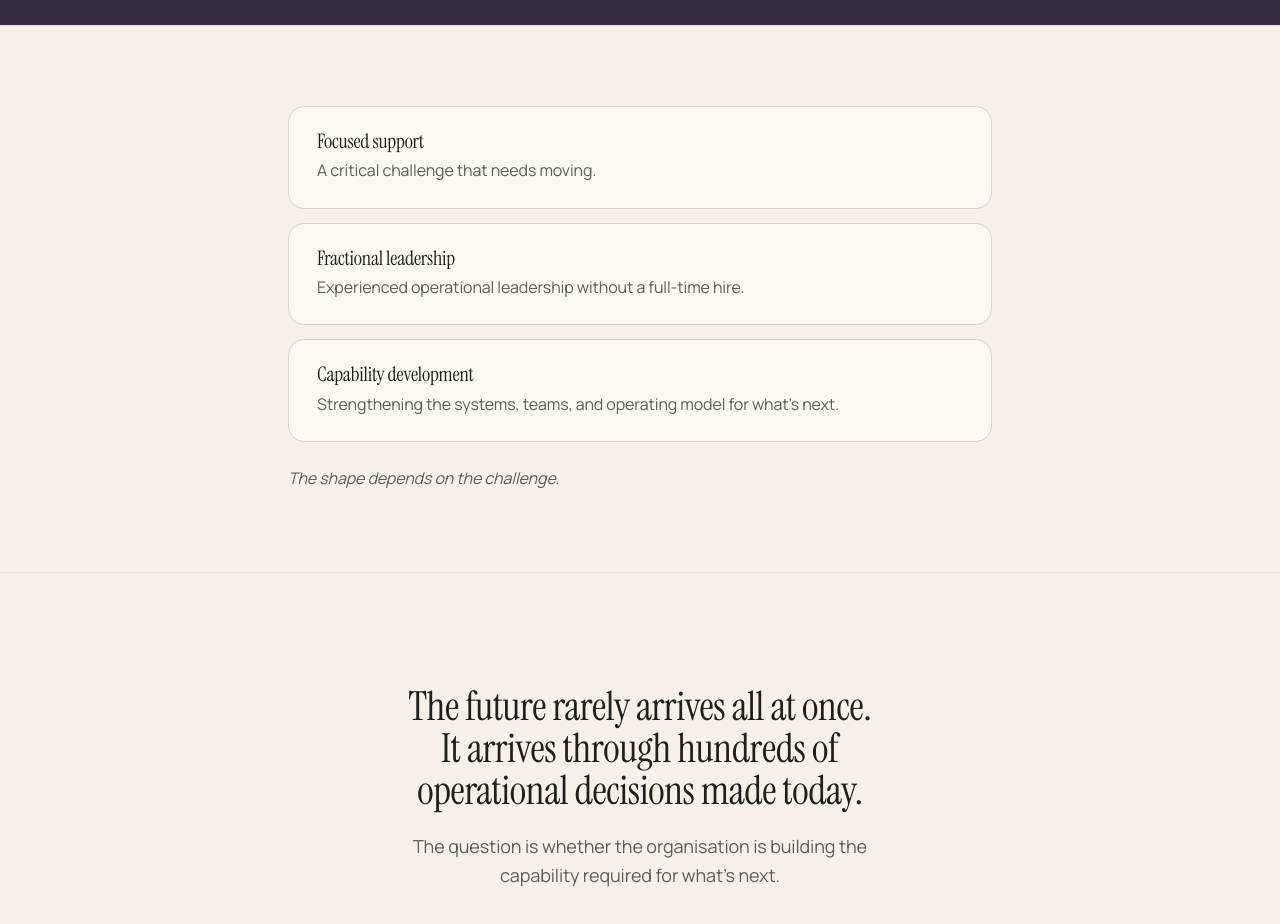
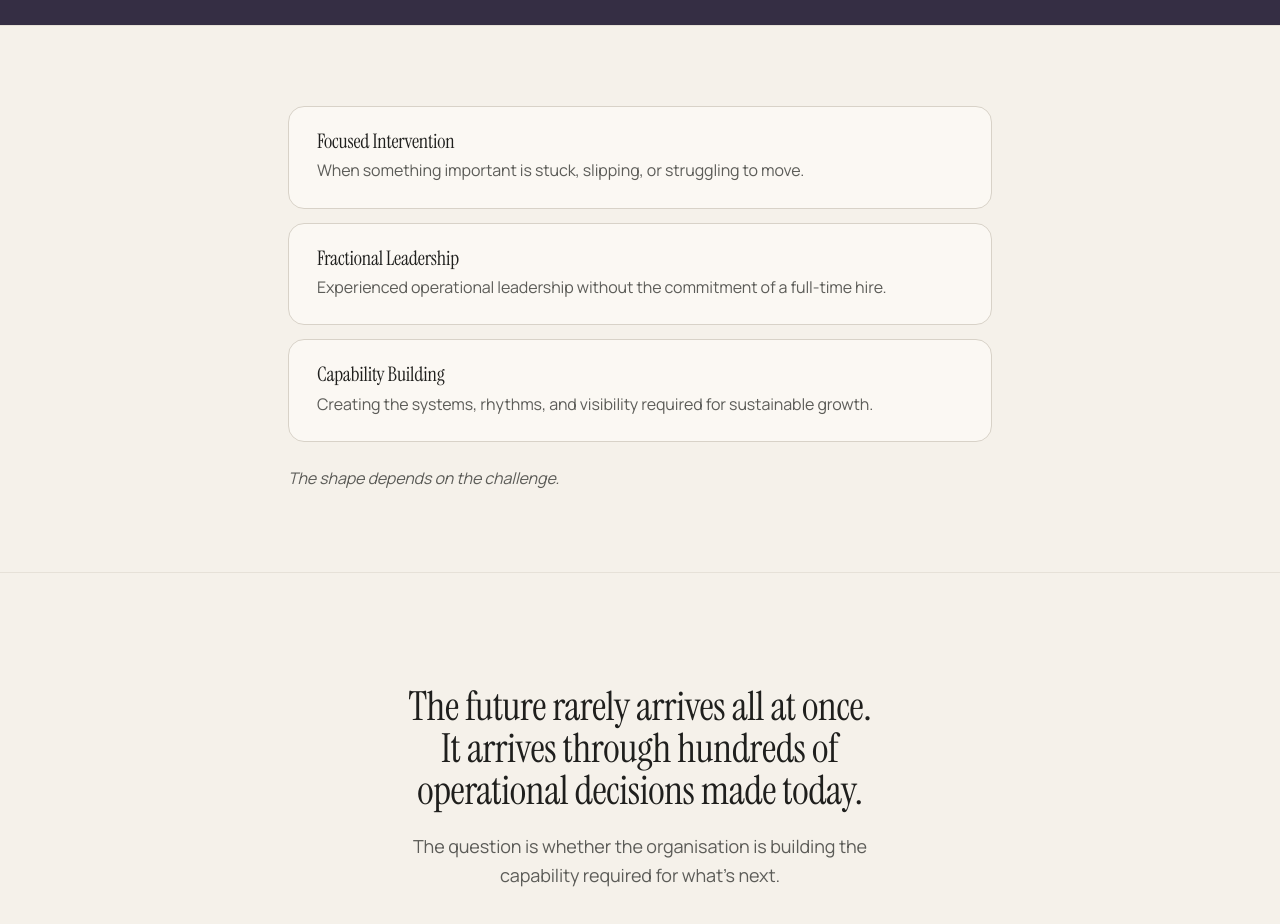
Before and after one commit to darrenbrett-lang/dabhands.delivery, a Next.js app: page /business-and-agency-leaders in a window 1280 px wide. Shown: the part 3120-4044 px from the top of the page. Built offline with nearby package versions, Linux system fonts and the light colour scheme.

Commit message:
Business workCards: update engagement copy
Focused Intervention / Fractional Leadership / Capability Building, with new
blurbs.

Co-Authored-By: Claude Opus 4.8 <noreply@anthropic.com>

```diff
--- a/components/AudienceTemplate.tsx
+++ b/components/AudienceTemplate.tsx
@@ -125,9 +125,9 @@ const CONTENT: Record<string, AudienceContent> = {
         label: 'How we might work together',
         bg: 'bone',
         models: [
-          { title: 'Focused support', blurb: 'A critical challenge that needs moving.' },
-          { title: 'Fractional leadership', blurb: 'Experienced operational leadership without a full-time hire.' },
-          { title: 'Capability development', blurb: 'Strengthening the systems, teams, and operating model for what’s next.' },
+          { title: 'Focused Intervention', blurb: 'When something important is stuck, slipping, or struggling to move.' },
+          { title: 'Fractional Leadership', blurb: 'Experienced operational leadership without the commitment of a full-time hire.' },
+          { title: 'Capability Building', blurb: 'Creating the systems, rhythms, and visibility required for sustainable growth.' },
         ],
         note: 'The shape depends on the challenge.',
       },
```
